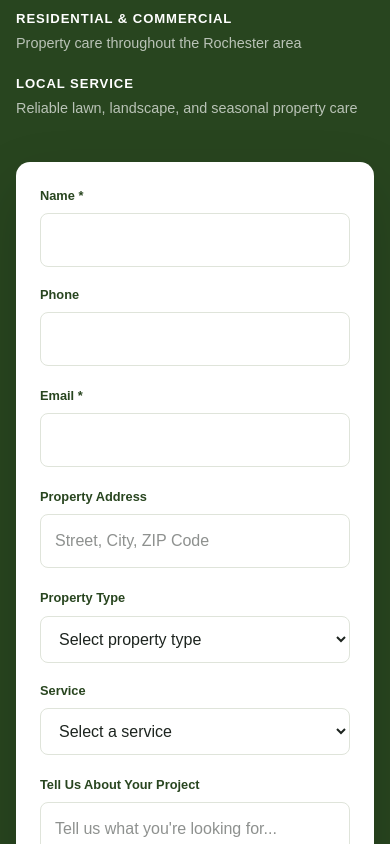
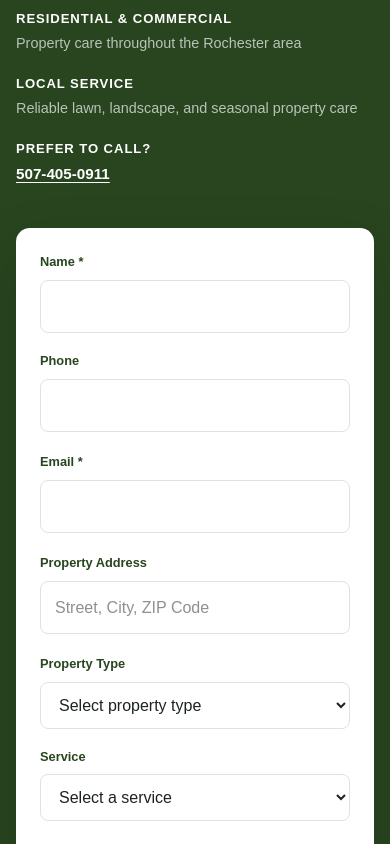
Before and after one commit to Yohan-minnlawn/minnlawn, a Next.js app: page / in a window 390 px wide. Shown: the part 8080-8924 px from the top of the page. Built offline with nearby package versions, Linux system fonts and the light colour scheme.

Commit message:
Add public phone contact options

```diff
--- a/app/globals.css
+++ b/app/globals.css
@@ -846,6 +846,19 @@ a {
   font-size: 0.9rem;
 }
 
+.quote-section__phone {
+  width: fit-content;
+  color: #ffffff;
+  font-size: 0.95rem;
+  font-weight: 700;
+  text-decoration: underline;
+  text-underline-offset: 3px;
+}
+
+.quote-section__phone:hover {
+  color: #cddd9f;
+}
+
 .quote-form-card {
   padding: 36px;
   background: #ffffff;
@@ -1118,6 +1131,19 @@ a {
   font-size: 0.76rem;
 }
 
+.site-footer__phone {
+  display: block;
+  width: fit-content;
+  margin-top: 14px;
+  color: var(--green-dark);
+  font-size: 0.9rem;
+  font-weight: 700;
+}
+
+.site-footer__phone:hover {
+  color: var(--green-hover);
+}
+
 .page-hero {
   width: min(calc(100% - 48px), 1440px);
   margin-inline: auto;
--- a/app/page.tsx
+++ b/app/page.tsx
@@ -15,6 +15,7 @@ const localBusinessSchema = {
   "@type": "LocalBusiness",
   name: "Minnlawn Lawn & Landscape",
   url: "https://minnlawn.com",
+  telephone: "+1-507-405-0911",
   logo: "https://minnlawn.com/images/brand/logo.webp",
   image: "https://minnlawn.com/images/hero/minnlawn-striped-lawn-hero.webp",
   description:
--- a/components/Footer.tsx
+++ b/components/Footer.tsx
@@ -53,6 +53,10 @@ export default function Footer() {
 
           <p>Residential and commercial property care in the Rochester area.</p>
 
+          <a href="tel:+15074050911" className="site-footer__phone">
+            507-405-0911
+          </a>
+
           <Link href="/#quote" className="site-footer__quote">
             Request a Free Quote &rarr;
           </Link>
--- a/components/QuoteSection.tsx
+++ b/components/QuoteSection.tsx
@@ -21,19 +21,18 @@ export default function QuoteSection() {
     const photoFiles = ["photo1", "photo2", "photo3"]
       .map((name) => formData.get(name))
       .filter(
-        (value): value is File =>
-          value instanceof File && value.size > 0
+        (value): value is File => value instanceof File && value.size > 0,
       );
 
     const totalPhotoBytes = photoFiles.reduce(
       (total, file) => total + file.size,
-      0
+      0,
     );
 
     if (totalPhotoBytes > MAX_PHOTO_BYTES) {
       setSubmitStatus("error");
       setSubmitMessage(
-        "The selected photos are too large. Please keep the combined photo size under 7 MB."
+        "The selected photos are too large. Please keep the combined photo size under 7 MB.",
       );
       return;
     }
@@ -56,12 +55,12 @@ export default function QuoteSection() {
       setPhotoNames(["", "", ""]);
       setSubmitStatus("success");
       setSubmitMessage(
-        "Thank you! Your quote request has been sent to Minnlawn."
+        "Thank you! Your quote request has been sent to Minnlawn.",
       );
     } catch {
       setSubmitStatus("error");
       setSubmitMessage(
-        "We couldn't send your request. Please try again in a moment."
+        "We couldn't send your request. Please try again in a moment.",
       );
     } finally {
       setIsSubmitting(false);
@@ -90,9 +89,13 @@ export default function QuoteSection() {
 
             <div>
               <strong>Local Service</strong>
-              <span>
-                Reliable lawn, landscape, and seasonal property care
-              </span>
+              <span>Reliable lawn, landscape, and seasonal property care</span>
+            </div>
+            <div>
+              <strong>Prefer to Call?</strong>
+              <a href="tel:+15074050911" className="quote-section__phone">
+                507-405-0911
+              </a>
             </div>
           </div>
         </div>
@@ -107,11 +110,7 @@ export default function QuoteSection() {
             data-netlify-honeypot="bot-field"
             onSubmit={handleSubmit}
           >
-            <input
-              type="hidden"
-              name="form-name"
-              value="quote-request"
-            />
+            <input type="hidden" name="form-name" value="quote-request" />
 
             <div className="quote-form__honeypot" aria-hidden="true">
               <label htmlFor="bot-field">
@@ -143,12 +142,7 @@ export default function QuoteSection() {
               <div className="form-field">
                 <label htmlFor="phone">Phone</label>
 
-                <input
-                  id="phone"
-                  name="phone"
-                  type="tel"
-                  autoComplete="tel"
-                />
+                <input id="phone" name="phone" type="tel" autoComplete="tel" />
               </div>
             </div>
 
@@ -182,11 +176,7 @@ export default function QuoteSection() {
               <div className="form-field">
                 <label htmlFor="property-type">Property Type</label>
 
-                <select
-                  id="property-type"
-                  name="propertyType"
-                  defaultValue=""
-                >
+                <select id="property-type" name="propertyType" defaultValue="">
                   <option value="" disabled>
                     Select property type
                   </option>
@@ -198,32 +188,22 @@ export default function QuoteSection() {
               <div className="form-field">
                 <label htmlFor="service">Service</label>
 
-                <select
-                  id="service"
-                  name="service"
-                  defaultValue=""
-                >
+                <select id="service" name="service" defaultValue="">
                   <option value="" disabled>
                     Select a service
                   </option>
                   <option value="lawn-care">Lawn Care</option>
                   <option value="landscaping">Landscaping</option>
-                  <option value="cleanup">
-                    Spring &amp; Fall Cleanup
-                  </option>
+                  <option value="cleanup">Spring &amp; Fall Cleanup</option>
                   <option value="snow-removal">Snow Removal</option>
-                  <option value="tree-removal">
-                    Small Tree Removal
-                  </option>
+                  <option value="tree-removal">Small Tree Removal</option>
                   <option value="other">Other / Not Sure</option>
                 </select>
               </div>
             </div>
 
             <div className="form-field">
-              <label htmlFor="message">
-                Tell Us About Your Project
-              </label>
+              <label htmlFor="message">Tell Us About Your Project</label>
 
               <textarea
                 id="message"
@@ -250,8 +230,7 @@ export default function QuoteSection() {
                     type="file"
                     accept="image/jpeg,image/png,image/webp"
                     onChange={(event) => {
-                      const fileName =
-                        event.target.files?.[0]?.name ?? "";
+                      const fileName = event.target.files?.[0]?.name ?? "";
 
                       setPhotoNames((currentNames) => {
                         const updatedNames = [...currentNames];
@@ -280,9 +259,7 @@ export default function QuoteSection() {
               type="submit"
               disabled={isSubmitting}
             >
-              {isSubmitting
-                ? "Sending..."
-                : "Request a Free Quote"}
+              {isSubmitting ? "Sending..." : "Request a Free Quote"}
             </button>
 
             {submitMessage && (
```
